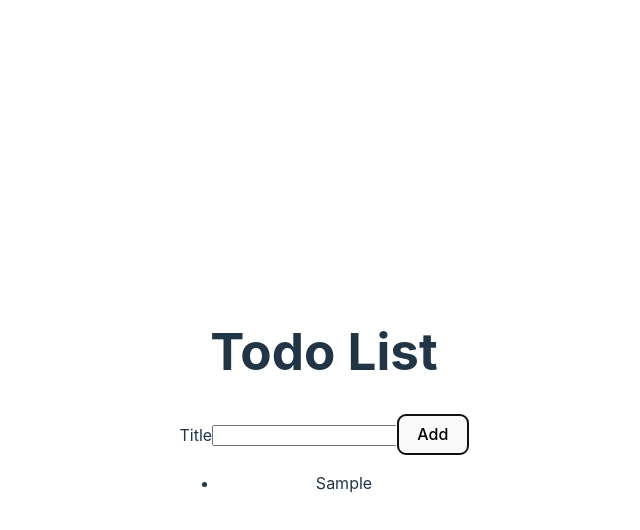
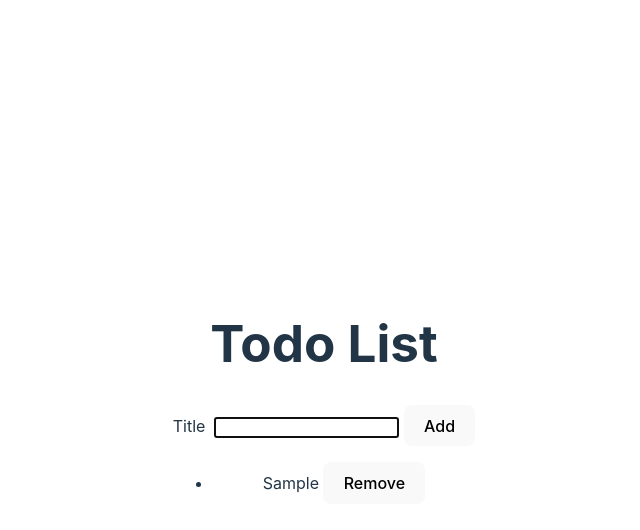
Before and after one commit to nasnik/todo-react-ts, a React (Vite) app: page / in a window 1280 px wide. Both pictures are taken after typing "Sample" into the empty fields and a click on the button "Add". Shown: the top 530 px of the page, without its empty margins (316-956 px from the left). Built offline with nearby package versions, Linux system fonts and the light colour scheme.

Commit message:
week 6 homework

```diff
--- a/src/AddTodoForm.tsx
+++ b/src/AddTodoForm.tsx
@@ -1,5 +1,6 @@
 import React, {useState} from 'react';
 import {AddTodoFormProps} from "./types.ts";
+import InputWithLabel from "./InputWithLabel.tsx";
 
 const AddTodoForm = ({addTodo}: AddTodoFormProps) => {
     const [todoTitle, setTodoTitle] = useState<string>('')
@@ -16,8 +17,10 @@ const AddTodoForm = ({addTodo}: AddTodoFormProps) => {
     };
     return (
         <form role="form" id="addTodoTitleForm" onSubmit={handleAddTodo}>
-            <label htmlFor="addTodoTitle">Title</label>
-            <input id="addTodoTitle" name="title" type="text" value={todoTitle} onChange={handleTitleChange}/>
+            <InputWithLabel handleTitleChange={handleTitleChange} todoTitle={todoTitle}>
+                Title &nbsp;
+            </InputWithLabel>
+            &nbsp;
             <button type="submit">Add</button>
         </form>
     );
--- a/src/App.tsx
+++ b/src/App.tsx
@@ -18,6 +18,10 @@ const useSemiPersistentState = ():  [Todo[], React.Dispatch<React.SetStateAction
 function App() {
     const [todoList, setTodoList] = useSemiPersistentState();
 
+    const removeTodo = (id: number) => {
+        setTodoList(prevTodoList=> prevTodoList.filter(todo=> todo.id !== id));
+    }
+
     const addTodo = (newTodo: Todo) => {
         setTodoList(prevTodoList => [...prevTodoList, newTodo]);
     }
@@ -27,7 +31,7 @@ function App() {
         <h1>Todo List</h1>
         <AddTodoForm addTodo={addTodo}/>
 
-        <TodoList todoList={todoList}/>
+        <TodoList todoList={todoList} removeTodo={removeTodo}/>
     </React.Fragment>
   )
 }
--- /dev/null
+++ b/src/InputWithLabel.tsx
@@ -0,0 +1,17 @@
+import React, {useEffect, useRef} from 'react';
+import {InputWithLabelProps} from "./types.ts";
+
+const InputWithLabel: React.FC<InputWithLabelProps> = ({todoTitle, handleTitleChange, children}) => {
+    const inputRef = useRef<HTMLInputElement>(null);
+    useEffect(() => {
+        inputRef.current?.focus();
+    })
+    return (
+        <>
+            <label htmlFor="addTodoTitle">{children}</label>
+            <input id="addTodoTitle" name="title" type="text" value={todoTitle} onChange={handleTitleChange} ref={inputRef}/>
+        </>
+    );
+};
+
+export default InputWithLabel;
--- a/src/TodoList.tsx
+++ b/src/TodoList.tsx
@@ -4,11 +4,11 @@ import {TodoListProps} from "./types.ts";
 
 
 
-const TodoList: React.FC<TodoListProps> = ({todoList}) => {
+const TodoList: React.FC<TodoListProps> = ({todoList, removeTodo}) => {
         return (
         <ul>
             {todoList.map(item =>
-                <TodoListItem key={item.id} item={item.title}/>
+                <TodoListItem key={item.id} item={item} removeTodo={removeTodo}/>
             )}
         </ul>
     );
--- a/src/TodoListItem.tsx
+++ b/src/TodoListItem.tsx
@@ -1,10 +1,9 @@
 import React from 'react';
-interface TodoListItemProps {
-    item: string;
-}
-const TodoListItem: React.FC<TodoListItemProps> = ({item}) => {
+import {TodoListItemProps} from "./types.ts";
+
+const TodoListItem: React.FC<TodoListItemProps> = ({item, removeTodo}) => {
     return (
-        <li>{item}</li>
+        <li>{item.title}&nbsp;<button onClick={()=>removeTodo(item.id)}>Remove</button></li>
     );
 };
 
```
Also changed, not shown: src/types.ts (+14 -0 lines).
